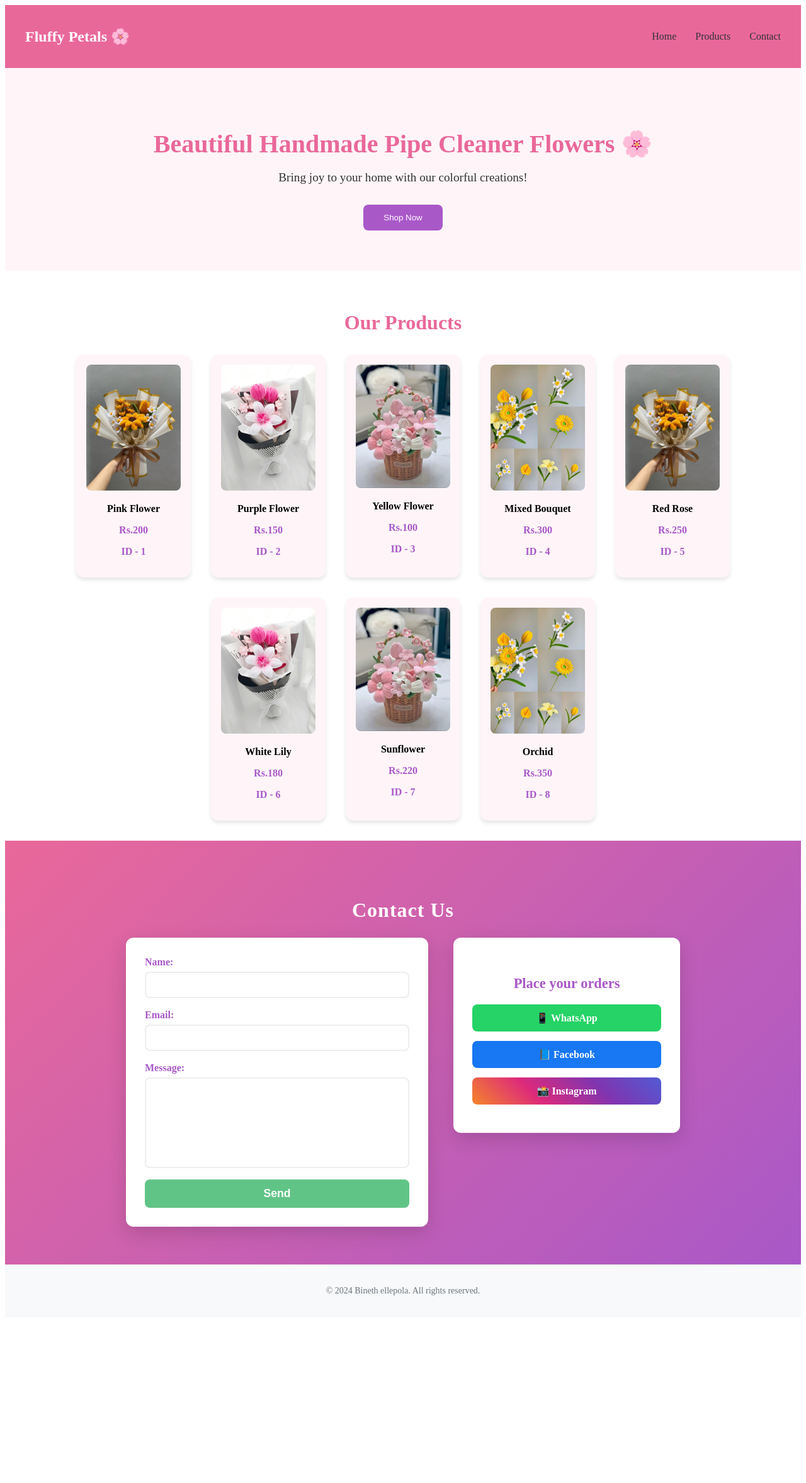
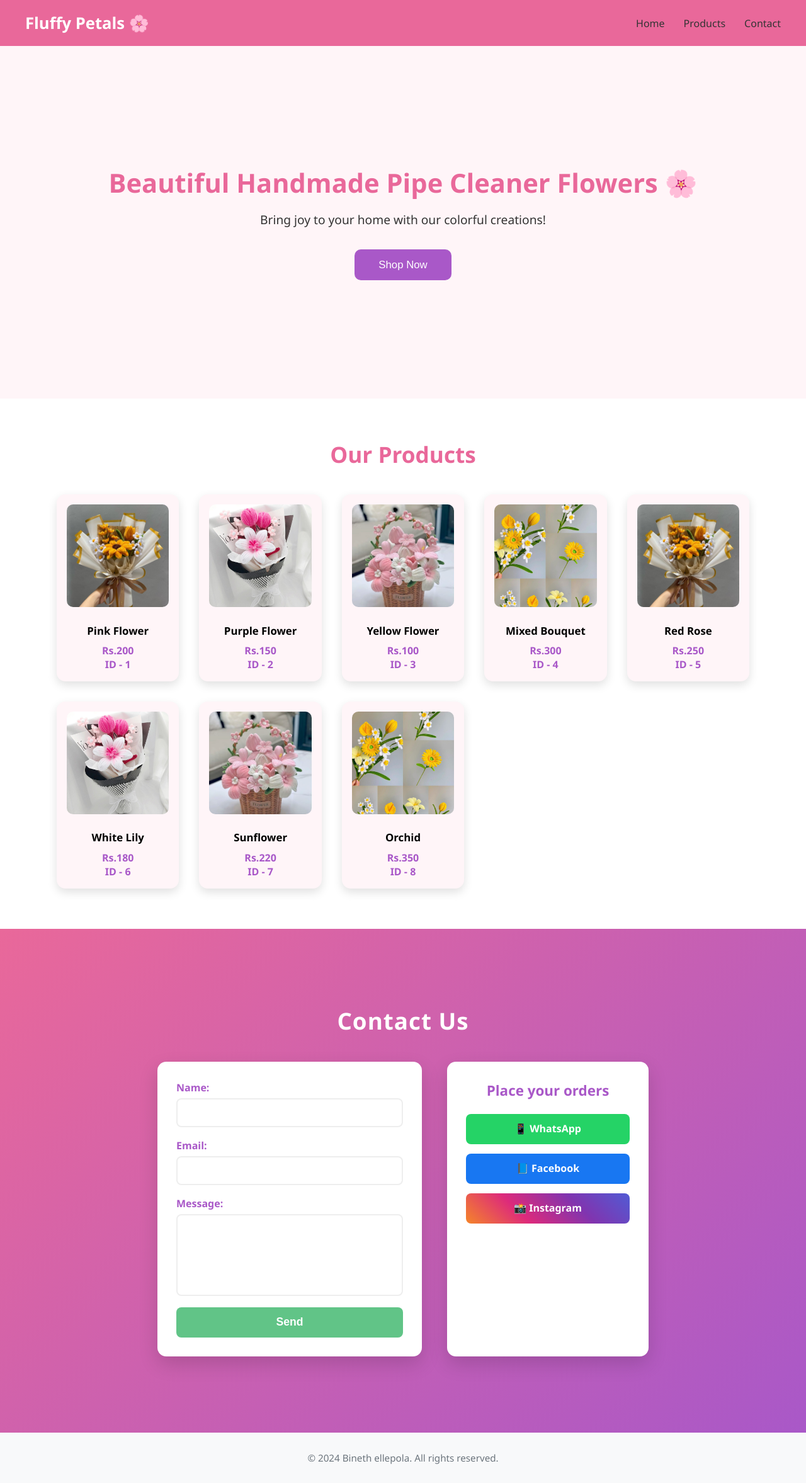
Before and after one commit to bineth-ellepola/Fluffy_patals_crafts, a React (Vite) app: page / in a window 1280 px wide. Shown: the whole page at 63% size. Before the commit the page ends 2100 px from the top, so only its background shows below. Built offline with nearby package versions, Linux system fonts and the light colour scheme.

Commit message:
make the project responsive for all devices

```diff
--- a/src/style/Contact.css
+++ b/src/style/Contact.css
@@ -1,3 +1,6 @@
+/* ===============================
+   Global Variables
+================================ */
 :root {
   --primary: #E9689A;
   --secondary: #A958C8;
@@ -5,31 +8,65 @@
   --leaf: #61C487;
 }
 
-/* Section */
+/* ===============================
+   Reset & Base
+================================ */
+* {
+  margin: 0;
+  padding: 0;
+  box-sizing: border-box;
+}
+
+body {
+  font-family: "Segoe UI", Tahoma, sans-serif;
+}
+
+/* ===============================
+   Full Page Contact Section
+================================ */
 .contact {
-  padding: 60px 20px;
+  min-height: 100vh;
+  padding: clamp(40px, 5vw, 80px) 16px;
   background: linear-gradient(135deg, var(--primary), var(--secondary));
   display: flex;
   flex-direction: column;
   align-items: center;
+  justify-content: center;
 }
 
-/* Heading */
+/* ===============================
+   Heading
+================================ */
 .contact h3 {
   color: white;
-  font-size: 2rem;
-  margin-bottom: 25px;
+  font-size: clamp(1.6rem, 4vw, 2.3rem);
+  margin-bottom: 40px;
   letter-spacing: 1px;
 }
 
-/* Form box */
+/* ===============================
+   Main Container
+================================ */
+.contact-container {
+  display: flex;
+  flex-wrap: wrap;
+  gap: clamp(20px, 4vw, 40px);
+  width: 100%;
+  max-width: 1100px;
+  justify-content: center;
+  align-items: stretch;
+}
+
+/* ===============================
+   Contact Form Card
+================================ */
 .contact-form {
   background: white;
-  padding: 30px;
+  padding: clamp(20px, 4vw, 30px);
   width: 100%;
   max-width: 420px;
-  border-radius: 12px;
-  box-shadow: 0 10px 30px rgba(0, 0, 0, 0.15);
+  border-radius: 14px;
+  box-shadow: 0 12px 30px rgba(0, 0, 0, 0.15);
   display: flex;
   flex-direction: column;
 }
@@ -44,11 +81,11 @@
 /* Inputs & textarea */
 .contact-form input,
 .contact-form textarea {
-  padding: 10px 12px;
+  padding: 12px 14px;
   margin-bottom: 18px;
   border-radius: 8px;
   border: 2px solid #eee;
-  font-size: 1rem;
+  font-size: clamp(0.95rem, 2.5vw, 1rem);
   transition: border 0.3s, box-shadow 0.3s;
 }
 
@@ -57,17 +94,18 @@
 .contact-form textarea:focus {
   outline: none;
   border-color: var(--primary);
-  box-shadow: 0 0 0 3px rgba(233, 104, 154, 0.2);
+  box-shadow: 0 0 0 3px rgba(233, 104, 154, 0.25);
 }
 
 /* Textarea */
 .contact-form textarea {
   resize: none;
-  min-height: 120px;
+  min-height: 130px;
 }
 
-/* Button */
+/* Submit Button */
 .contact-form button {
+  min-height: 48px;
   padding: 12px;
   background: var(--leaf);
   color: white;
@@ -79,7 +117,7 @@
   transition: transform 0.2s, background 0.3s, box-shadow 0.3s;
 }
 
-/* Button hover */
+/* Button Hover */
 .contact-form button:hover {
   background: var(--accent);
   color: #333;
@@ -87,46 +125,29 @@
   box-shadow: 0 8px 20px rgba(0, 0, 0, 0.15);
 }
 
-/* Responsive */
-@media (max-width: 480px) {
-  .contact h3 {
-    font-size: 1.6rem;
-  }
-
-  .contact-form {
-    padding: 20px;
-  }
-}
-/* Container for form + social */
-.contact-container {
-  display: flex;
-  gap: 40px;
-  width: 100%;
-  max-width: 900px;
-  justify-content: center;
-  align-items: flex-start;
-}
-
-/* Social section */
+/* ===============================
+   Social Section
+================================ */
 .contact-social {
   background: white;
-  padding: 30px;
+  padding: clamp(20px, 4vw, 30px);
   width: 100%;
-  max-width: 300px;
-  border-radius: 12px;
-  box-shadow: 0 10px 30px rgba(0, 0, 0, 0.15);
+  max-width: 320px;
+  border-radius: 14px;
+  box-shadow: 0 12px 30px rgba(0, 0, 0, 0.15);
 }
 
 .contact-social h4 {
-  margin-bottom: 20px;
+  margin-bottom: 22px;
   color: var(--secondary);
-  font-size: 1.4rem;
+  font-size: clamp(1.2rem, 3vw, 1.4rem);
   text-align: center;
 }
 
-/* Social buttons */
+/* Social Buttons */
 .social {
   display: block;
+  min-height: 48px;
   padding: 12px;
   margin-bottom: 15px;
   border-radius: 8px;
@@ -142,7 +163,7 @@
   box-shadow: 0 8px 20px rgba(0, 0, 0, 0.15);
 }
 
-/* Platform colors */
+/* Platform Colors */
 .whatsapp {
   background: #25d366;
 }
@@ -161,14 +182,11 @@
   );
 }
 
-/* Mobile responsive */
-@media (max-width: 768px) {
-  .contact-container {
-    flex-direction: column;
-    align-items: center;
-  }
-
-  .contact-social {
-    max-width: 420px;
+/* ===============================
+   Mobile Tweaks
+================================ */
+@media (max-width: 600px) {
+  .contact h3 {
+    margin-bottom: 25px;
   }
 }
--- a/src/style/Footer.css
+++ b/src/style/Footer.css
@@ -1,7 +1,23 @@
-footer{
-    background-color: #f8f9fa;
-    padding: 20px;
-    text-align: center;
-    font-size: 14px;
-    color: #6c757d;
+footer {
+  background-color: #f8f9fa;
+  padding: clamp(16px, 3vw, 28px);
+  text-align: center;
+  font-size: clamp(0.8rem, 2.5vw, 0.9rem);
+  color: #6c757d;
+  display: flex;
+  justify-content: center;
+  align-items: center;
 }
+
+/* Footer text */
+footer p {
+  max-width: 100%;
+  line-height: 1.6;
+}
+
+/* Large screens */
+@media (min-width: 1200px) {
+  footer {
+    font-size: 0.95rem;
+  }
+}
--- a/src/style/Hero.css
+++ b/src/style/Hero.css
@@ -1,30 +1,63 @@
+/* ===============================
+   Hero Section
+================================ */
 .hero {
+  min-height: 70vh;
   text-align: center;
-  padding: 4rem 2rem;
-  background-color: #FFF5F8; /* soft background */
+  padding: clamp(3rem, 6vw, 6rem) clamp(1rem, 4vw, 2rem);
+  background-color: #FFF5F8;
   color: #333;
+  display: flex;
+  flex-direction: column;
+  justify-content: center;
+  align-items: center;
 }
 
+/* ===============================
+   Hero Heading
+================================ */
 .hero h2 {
-  font-size: 2.5rem;
+  font-size: clamp(1.8rem, 5vw, 2.6rem);
   margin-bottom: 1rem;
-  color: #E9689A; /* primary color */
+  color: #E9689A;
 }
 
+/* ===============================
+   Hero Text
+================================ */
 .hero p {
-  font-size: 1.2rem;
+  font-size: clamp(1rem, 3vw, 1.2rem);
+  max-width: 600px;
   margin-bottom: 2rem;
+  line-height: 1.6;
 }
 
+/* ===============================
+   Hero Button
+================================ */
 .hero button {
-  background-color: #A958C8; /* secondary color */
+  background-color: #A958C8;
   color: white;
   border: none;
-  padding: 0.8rem 2rem;
-  border-radius: 8px;
+  padding: 0.9rem clamp(1.8rem, 4vw, 2.4rem);
+  border-radius: 10px;
+  font-size: clamp(0.95rem, 2.5vw, 1.05rem);
   cursor: pointer;
+  transition: background 0.3s, transform 0.2s, box-shadow 0.3s;
 }
 
+/* Hover effect */
 .hero button:hover {
   background-color: #7b3fa0;
+  transform: translateY(-2px);
+  box-shadow: 0 8px 20px rgba(0, 0, 0, 0.15);
 }
+
+/* ===============================
+   Mobile Optimization
+================================ */
+@media (max-width: 480px) {
+  .hero {
+    min-height: 60vh;
+  }
+}
--- a/src/style/NavBar.css
+++ b/src/style/NavBar.css
@@ -1,22 +1,44 @@
+/* ===============================
+   Navbar
+================================ */
 .navbar {
   display: flex;
   justify-content: space-between;
   align-items: center;
-  padding: 1rem 2rem;
-  background-color: #E9689A; /* primary color */
+  padding: clamp(0.8rem, 3vw, 1.2rem) clamp(1rem, 4vw, 2.5rem);
+  background-color: #E9689A;
+  color: white;
+  position: sticky;
+  top: 0;
+  z-index: 1000;
+}
+
+/* ===============================
+   Logo / Brand
+================================ */
+.navbar h1,
+.navbar .logo {
+  font-size: clamp(1.3rem, 4vw, 1.6rem);
+  font-weight: bold;
   color: white;
 }
 
+/* ===============================
+   Navigation List
+================================ */
 .navbar ul {
   list-style: none;
   display: flex;
-  gap: 30px;
+  gap: clamp(16px, 4vw, 30px);
 }
 
+/* ===============================
+   Navigation Links
+================================ */
 .navbar ul li a {
   text-decoration: none;
   color: #333;
-  font-size: 16px;
+  font-size: clamp(0.9rem, 2.5vw, 1rem);
   font-weight: 500;
   position: relative;
   transition: color 0.3s ease;
@@ -42,3 +64,25 @@
 .navbar ul li a:hover::after {
   width: 100%;
 }
+
+/* ===============================
+   Mobile Navbar
+================================ */
+@media (max-width: 768px) {
+  .navbar ul {
+    gap: 18px;
+  }
+}
+
+/* ===============================
+   Small Phones
+================================ */
+@media (max-width: 480px) {
+  .navbar {
+    padding: 0.8rem 1rem;
+  }
+
+  .navbar ul {
+    gap: 14px;
+  }
+}
--- a/src/style/ProductList.css
+++ b/src/style/ProductList.css
@@ -1,41 +1,64 @@
+/* ===============================
+   Product Section
+================================ */
 .product-list {
-  padding: 2rem;
+  padding: clamp(2rem, 5vw, 4rem) 1rem;
   text-align: center;
 }
 
+/* Section title */
 .product-list h3 {
-  font-size: 2rem;
-  margin-bottom: 2rem;
+  font-size: clamp(1.6rem, 4vw, 2.2rem);
+  margin-bottom: clamp(1.5rem, 4vw, 2.5rem);
   color: #E9689A;
 }
 
+/* ===============================
+   Product Grid
+================================ */
 .products {
-  display: flex;
-  justify-content: center;
-  flex-wrap: wrap;
-  gap: 2rem;
+  display: grid;
+  grid-template-columns: repeat(auto-fit, minmax(160px, 1fr));
+  gap: clamp(1.2rem, 4vw, 2rem);
+  max-width: 1100px;
+  margin: 0 auto;
 }
 
+/* ===============================
+   Product Card
+================================ */
 .product-card {
   background-color: #FFF5F8;
   padding: 1rem;
-  border-radius: 12px;
-  box-shadow: 0 4px 6px rgba(0,0,0,0.1);
-  width: 150px;
+  border-radius: 14px;
+  box-shadow: 0 6px 15px rgba(0,0,0,0.12);
+  transition: transform 0.25s ease, box-shadow 0.25s ease;
 }
 
+/* Hover effect */
+.product-card:hover {
+  transform: translateY(-6px);
+  box-shadow: 0 12px 25px rgba(0,0,0,0.18);
+}
+
+/* Product image */
 .product-card img {
   width: 100%;
-  border-radius: 8px;
-  margin-bottom: 0.5rem;
+  aspect-ratio: 1 / 1;
+  object-fit: cover;
+  border-radius: 10px;
+  margin-bottom: 0.7rem;
 }
 
+/* Product name */
 .product-card h4 {
-  font-size: 1rem;
-  margin: 0.5rem 0;
+  font-size: clamp(0.95rem, 2.5vw, 1.05rem);
+  margin: 0.6rem 0;
 }
 
+/* Product price */
 .product-card p {
   font-weight: bold;
+  font-size: clamp(0.9rem, 2.5vw, 1rem);
   color: #A958C8;
 }
```
